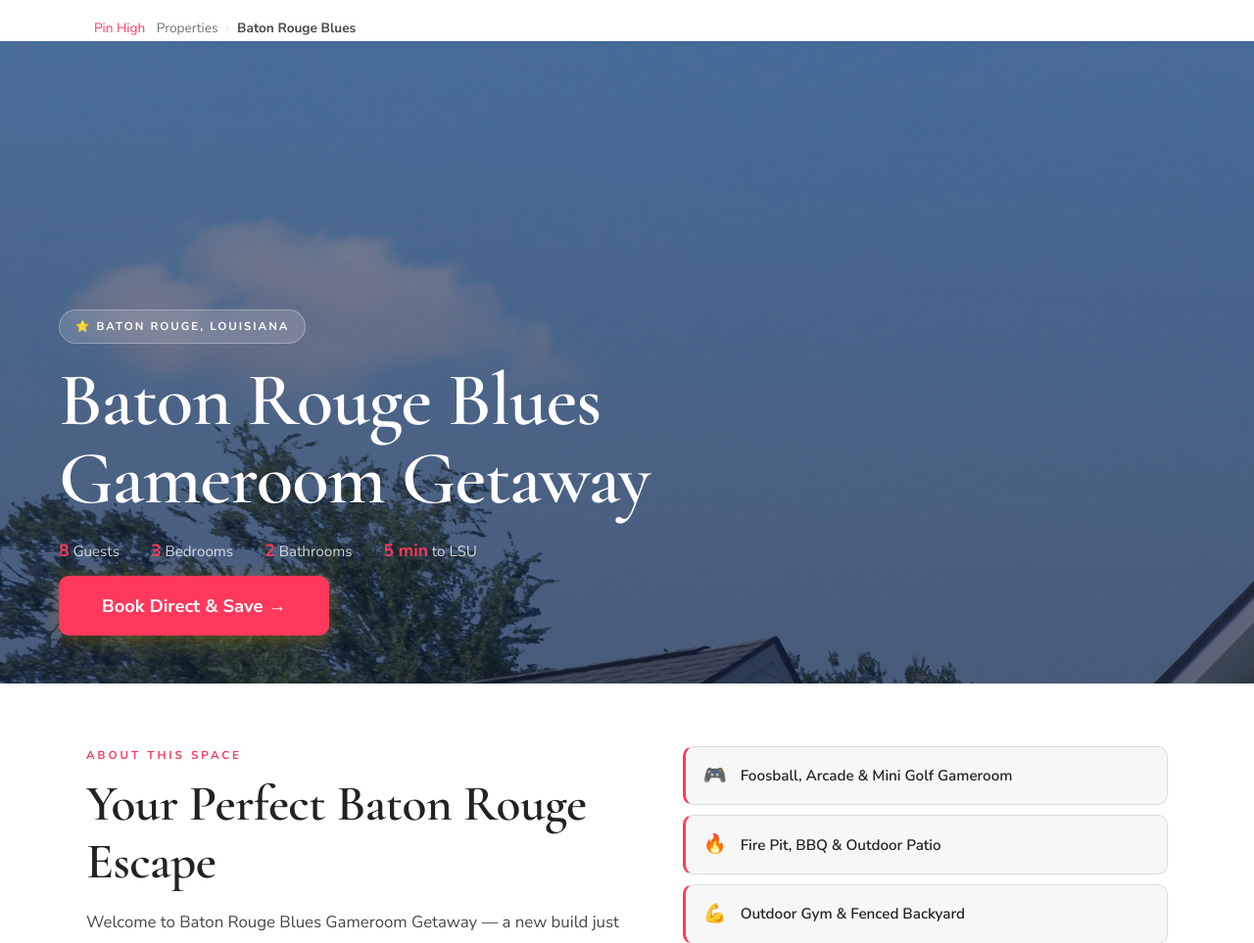
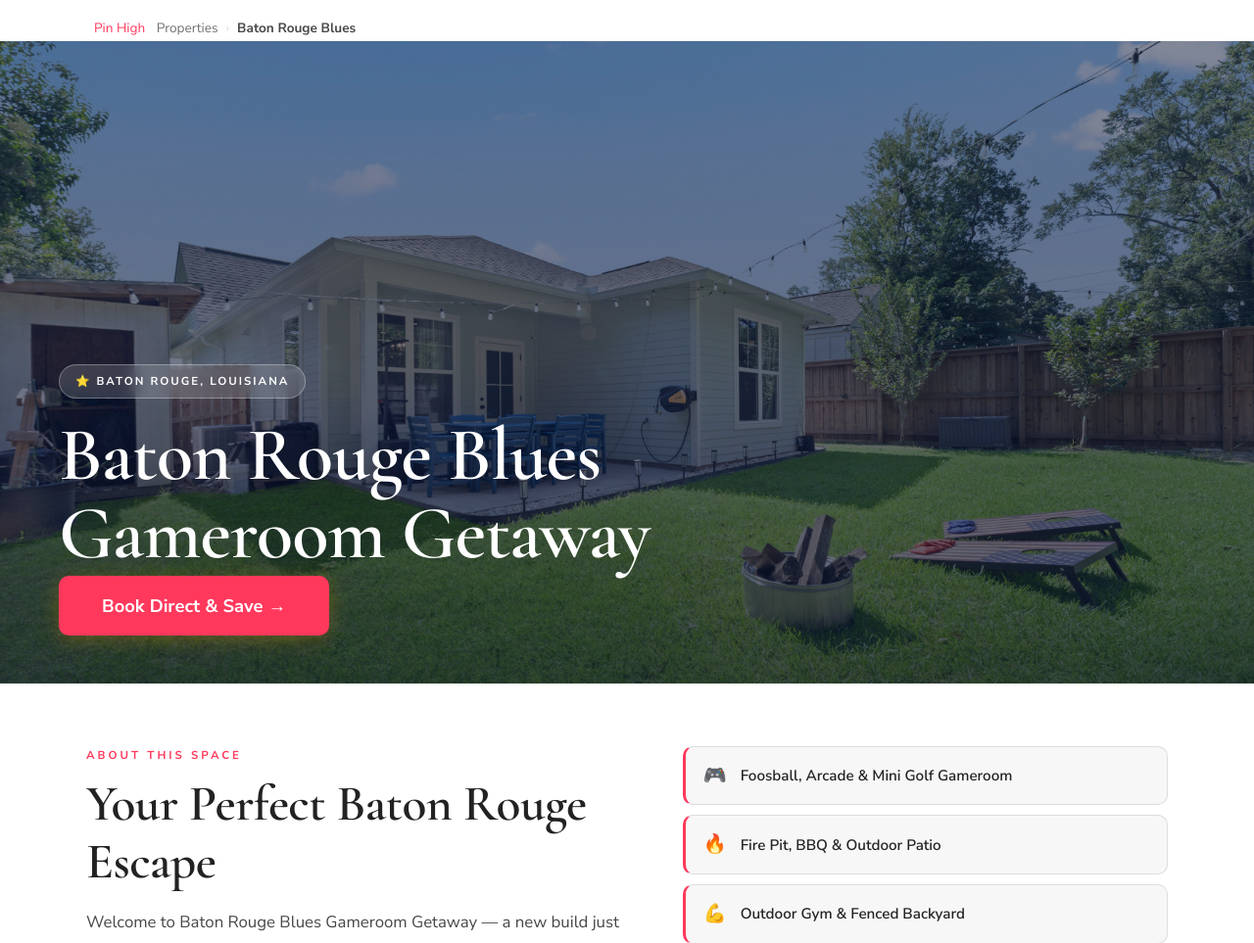
Before and after one commit to glennsmithai/pinhigh-properties, a Flask app: page /br-blues in a window 1280 px wide. Shown: the part 72-1035 px from the top of the page at 98% size. Run offline with Flask 3, Linux system fonts and the light colour scheme; some web fonts are replaced.

Commit message:
Update hero photos for BR Blues (fire pit backyard) and Surf Shack (putt putt backyard)
Co-Authored-By: Claude Sonnet 4.6 <noreply@anthropic.com>

```diff
--- a/static/css/style.css
+++ b/static/css/style.css
@@ -297,6 +297,8 @@ nav {
   min-height: 82vh; position: relative;
   display: flex; flex-direction: column; justify-content: flex-end;
   padding: 0 60px 64px; overflow: hidden;
+  background-size: cover;
+  background-position: center 30%;
 }
 .prop-hero-bg { position: absolute; inset: 0; background: var(--bg3); }
 .prop-hero-overlay {
@@ -318,7 +320,7 @@ nav {
   font-weight: 600; letter-spacing: -1px;
   color: #fff; line-height: 1.05; margin-bottom: 18px;
 }
-.prop-hero-stats { display: flex; gap: 32px; flex-wrap: wrap; margin-bottom: 28px; }
+.prop-hero-stats { display: none; }
 .prop-hero-stat { color: rgba(255,255,255,0.78); font-size: 0.95rem; }
 .prop-hero-stat strong { color: #FF385C; font-size: 1.1rem; }
 
```
Also changed, not shown: static/img/br-blues-hero.jpg, 5 other files.
